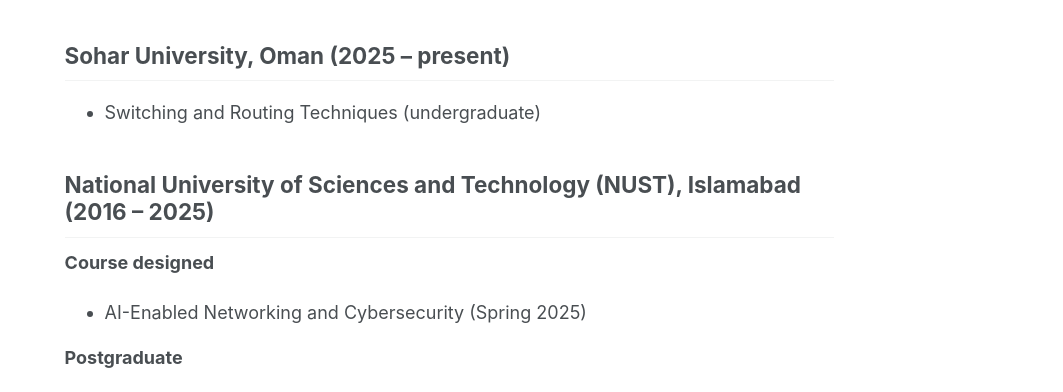
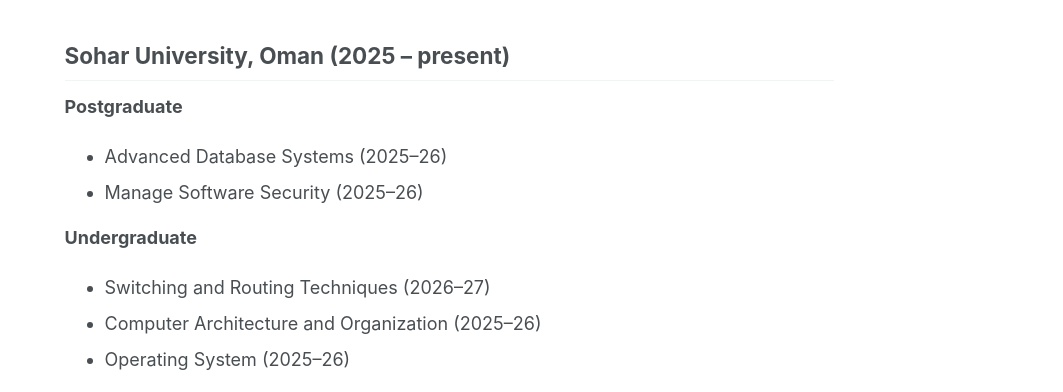
Before and after one commit to mzeeshan-phd/mzeeshan-phd.github.io, a plain HTML site: page teaching/index.html in a window 1280 px wide. Shown: the part 281-673 px from the top of the page, 217-1280 px from the left. Drawn offline with Linux system fonts and the light colour scheme; files whose address does not match are found by name.

Commit message:
Add Sohar University courses to the teaching page
Co-Authored-By: Claude Fable 5.2 <noreply@anthropic.com>
Claude-Session: https://claude.ai/code/session_01C7eBBKBbcL5pZbamwDZUVL

```diff
--- a/teaching/index.html
+++ b/teaching/index.html
@@ -81,8 +81,16 @@
           <section class="page__content" itemprop="text">
 <p>I have taught computer networks, security and core computer science courses at undergraduate and postgraduate level since 2011. I treat every lecture as something to be reviewed and improved, set out learning objectives and grading policy at the start of a course, and use ungraded quizzes, peer review and project work so that students practise before they are assessed.</p>
 <h2>Sohar University, Oman (2025 – present)</h2>
+<p><strong>Postgraduate</strong></p>
 <ul>
-<li>Switching and Routing Techniques (undergraduate)</li>
+<li>Advanced Database Systems (2025–26)</li>
+<li>Manage Software Security (2025–26)</li>
+</ul>
+<p><strong>Undergraduate</strong></p>
+<ul>
+<li>Switching and Routing Techniques (2026–27)</li>
+<li>Computer Architecture and Organization (2025–26)</li>
+<li>Operating System (2025–26)</li>
 </ul>
 <h2>National University of Sciences and Technology (NUST), Islamabad (2016 – 2025)</h2>
 <p><strong>Course designed</strong></p>
```
Also changed, not shown: 1 other file.
